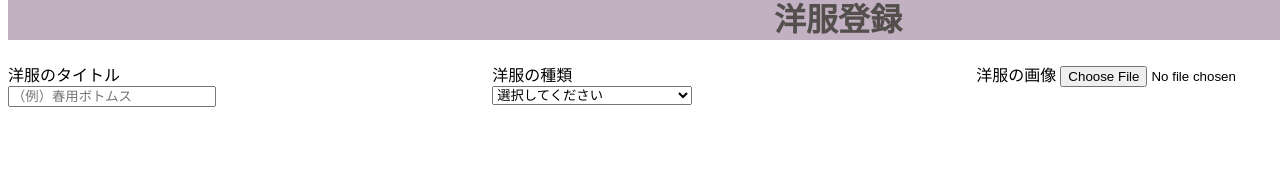
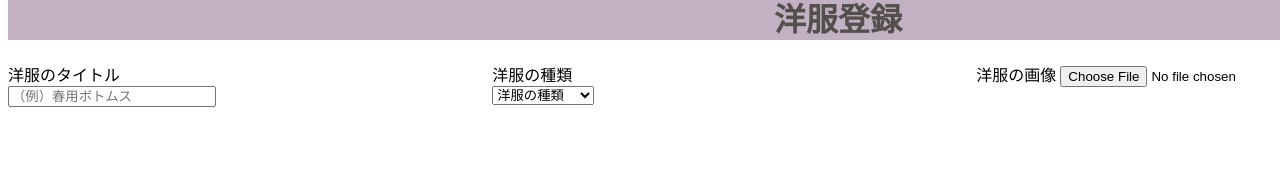
Before and after one commit to dietfoodteam/team6, a Vue app: page /Post in a window 1280 px wide. Shown: the part 135-311 px from the top of the page. Built offline with nearby package versions, Linux system fonts and the light colour scheme; no server answers.

Commit message:
Post整理

```diff
--- a/src/views/Post.vue
+++ b/src/views/Post.vue
@@ -19,8 +19,8 @@
             <div class="segment">
               洋服の種類
               <br />
-              <select class="seg-box" name="occupation" v-model="closeSeg">
-                <option value="" selected="selected">選択してください</option>
+              <select id="occupation" name="occupation" v-model="closeSeg">
+                <option value="" selected="selected">洋服の種類</option>
                 <option value="tops">トップス</option>
                 <option value="bottoms">ボトムス</option>
                 <option value="socks">靴下</option>
```
